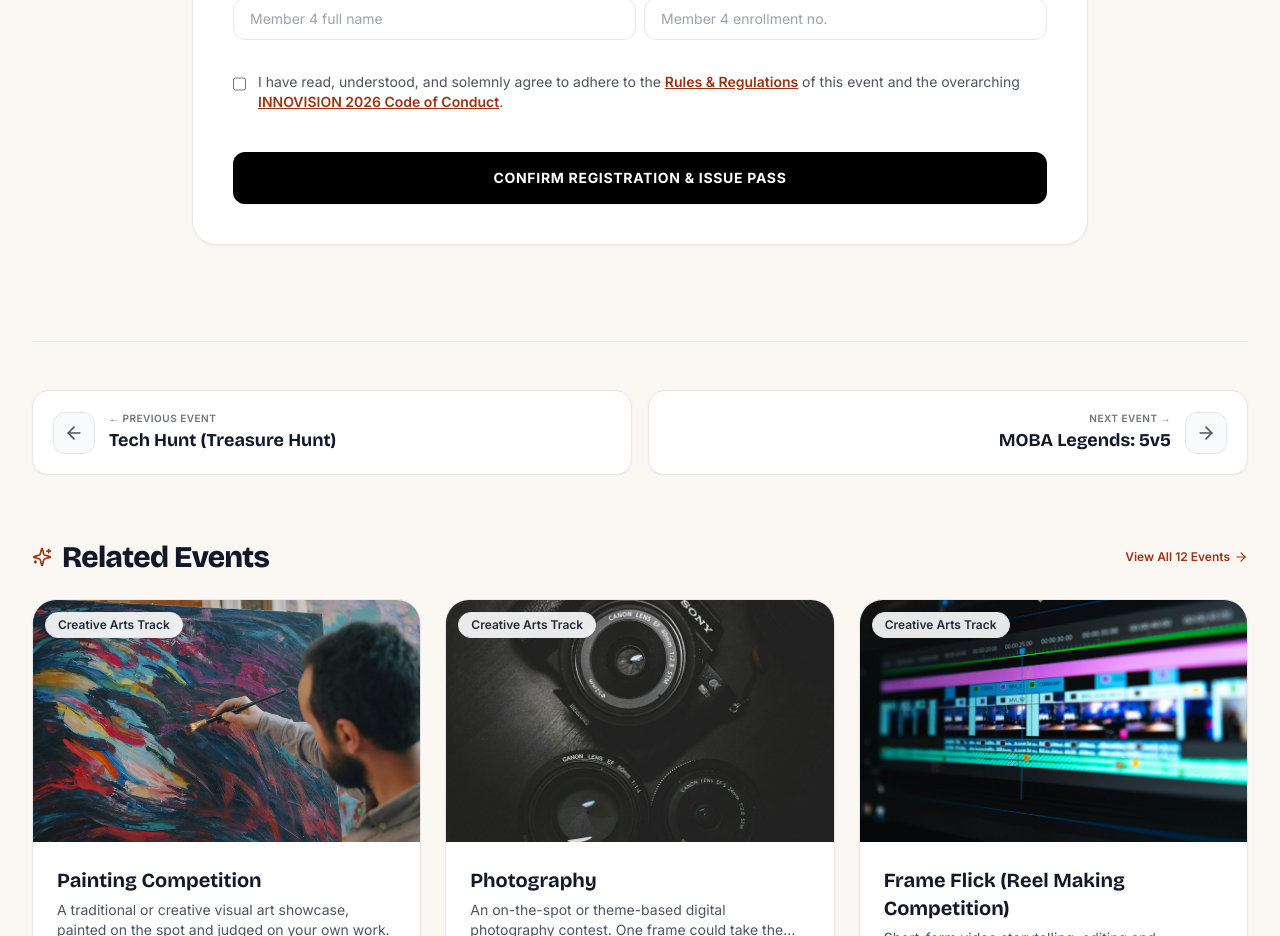
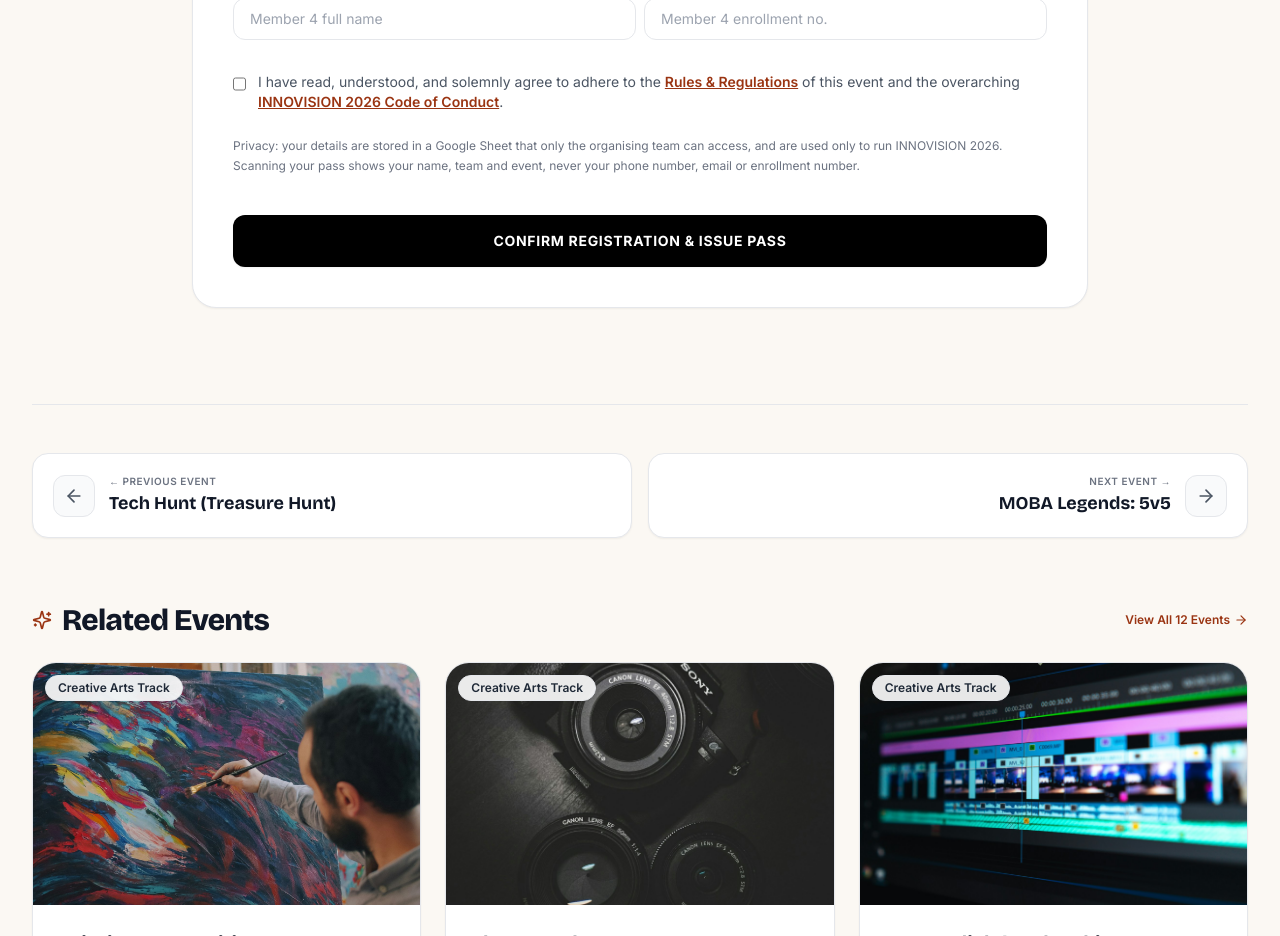
Before and after one commit to manishkr6/Innovision, a React (Vite) app: page /events/bgmi in a window 1280 px wide. Shown: the part 3520-4456 px from the top of the page. Built offline with nearby package versions, Linux system fonts and the light colour scheme; no server answers.

Commit message:
feat: add privacy note to the registration form

```diff
--- a/src/components/event/EventRegistrationForm.jsx
+++ b/src/components/event/EventRegistrationForm.jsx
@@ -520,6 +520,10 @@ export const EventRegistrationForm = ({ event }) => {
             )}
           </div>
 
+          <p className="text-xs text-gray-500 leading-relaxed">
+            Privacy: your details are stored in a Google Sheet that only the organising team can access, and are used only to run INNOVISION 2026. Scanning your pass shows your name, team and event, never your phone number, email or enrollment number.
+          </p>
+
           {/* Submit Button */}
           <div className="pt-4">
             {submitError && (
```
